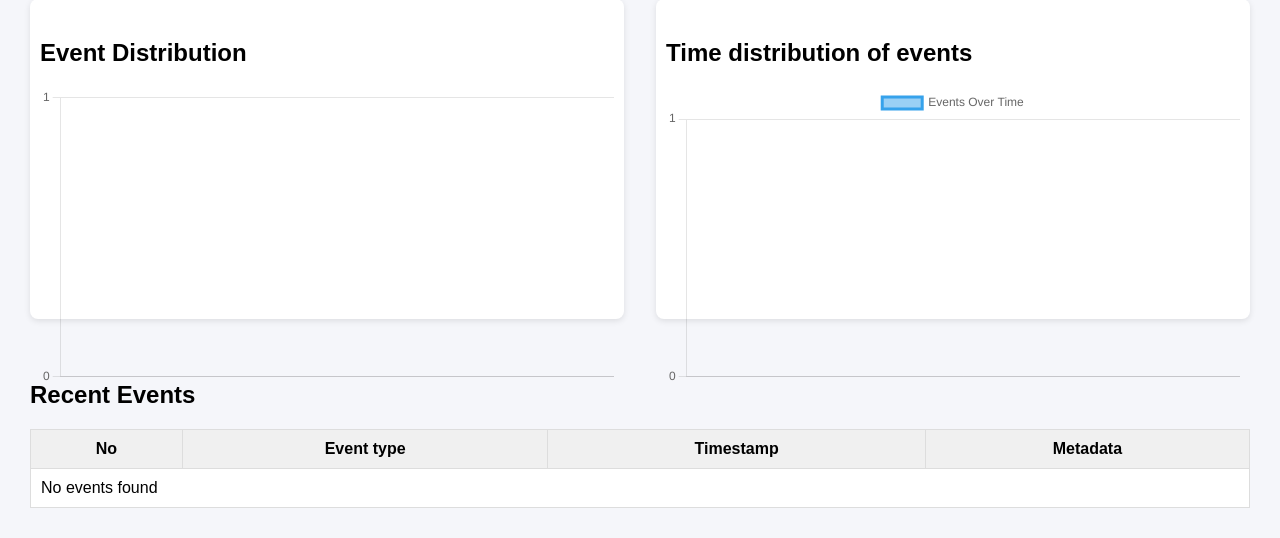
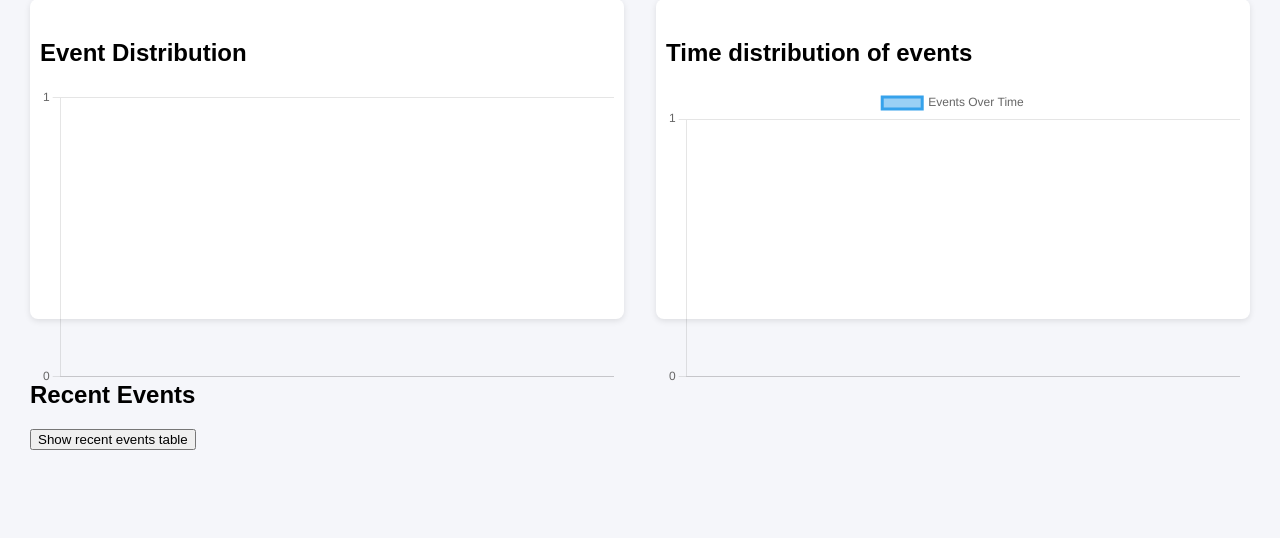
Before and after one commit to karianjahi/atlassian-app-analytics, a Django app: template core/analytics/templates/analytics/customer_detail.html in a window 1280 px wide. Shown: the part 569-1107 px from the top of the page. After the commit the page ends 1019 px from the top, so only its background shows below. Run offline with Django 5.2, Linux system fonts and the light colour scheme; the template is opened without the code that fills it, so the values that code supplies are empty.

Commit message:
Add functionality for hiding and revealing the table

```diff
--- a/core/analytics/static/analytics/css/customer_detail.css
+++ b/core/analytics/static/analytics/css/customer_detail.css
@@ -49,3 +49,7 @@ th {
     gap: 2em;
     padding-bottom: 2em;
 }
+
+.hidden {
+    display: none !important;
+}
--- a/core/analytics/static/analytics/js/customer_detail.js
+++ b/core/analytics/static/analytics/js/customer_detail.js
@@ -81,6 +81,14 @@ document.addEventListener("DOMContentLoaded", function () {
                     }
                 }
             }
-        })
+        });
+
     }
+    const table = document.getElementById("recentEventsTable");
+    const btn = document.getElementById("toggleTableBtn");
+
+    btn.addEventListener("click", () => {
+        table.classList.toggle("hidden");
+        btn.textContent = table.classList.contains("hidden") ? "Show recent events table" : "Hide recent events table"
+    });
 });
--- a/core/analytics/templates/analytics/customer_detail.html
+++ b/core/analytics/templates/analytics/customer_detail.html
@@ -84,7 +84,8 @@
 
     <div id="events">
         <h2>Recent Events</h2>
-        <table border="1">
+        <button id="toggleTableBtn">Show recent events table</button>
+        <table id="recentEventsTable" class="hidden" border="1">
             <thead>
                 <tr>
                     <th>No</th>
```
